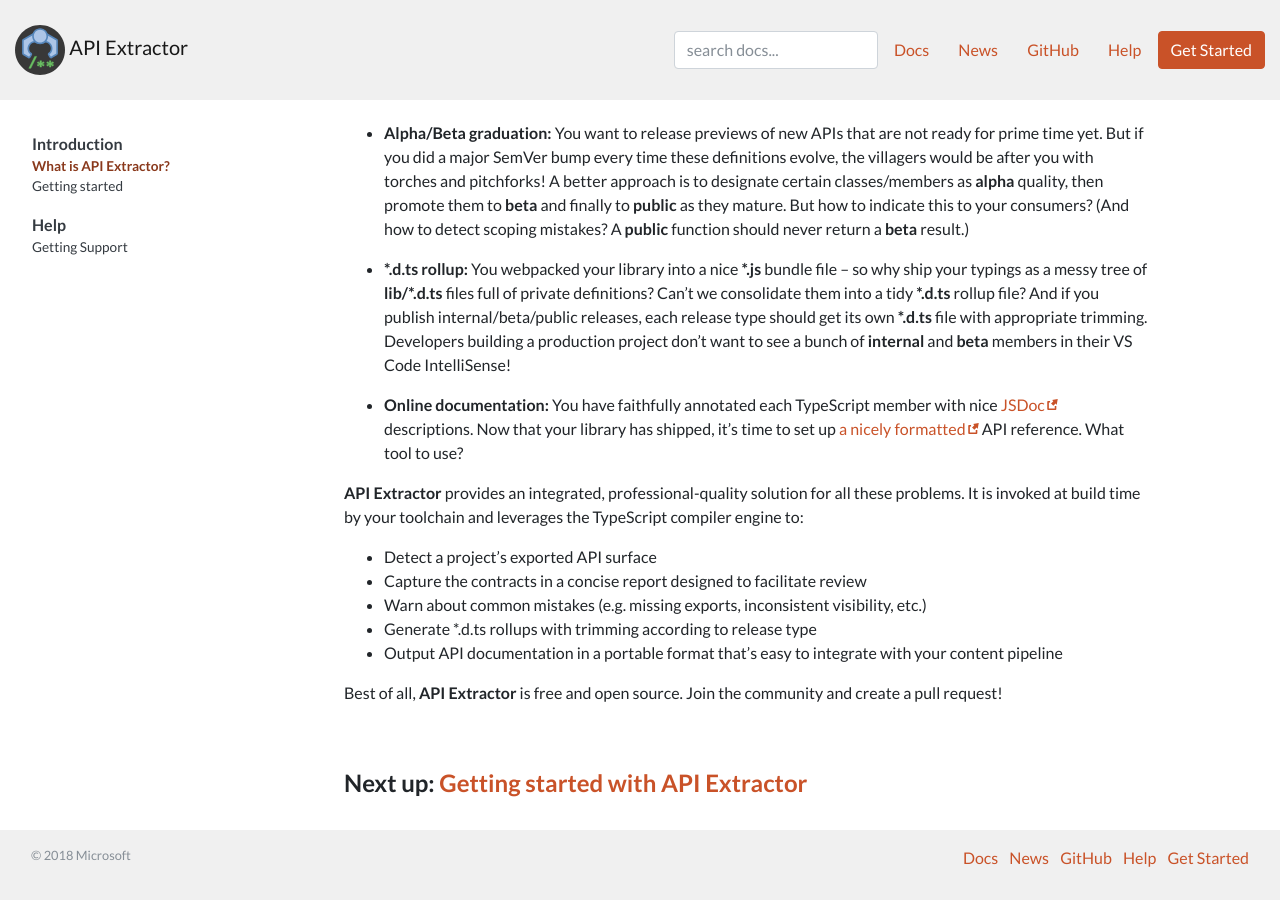
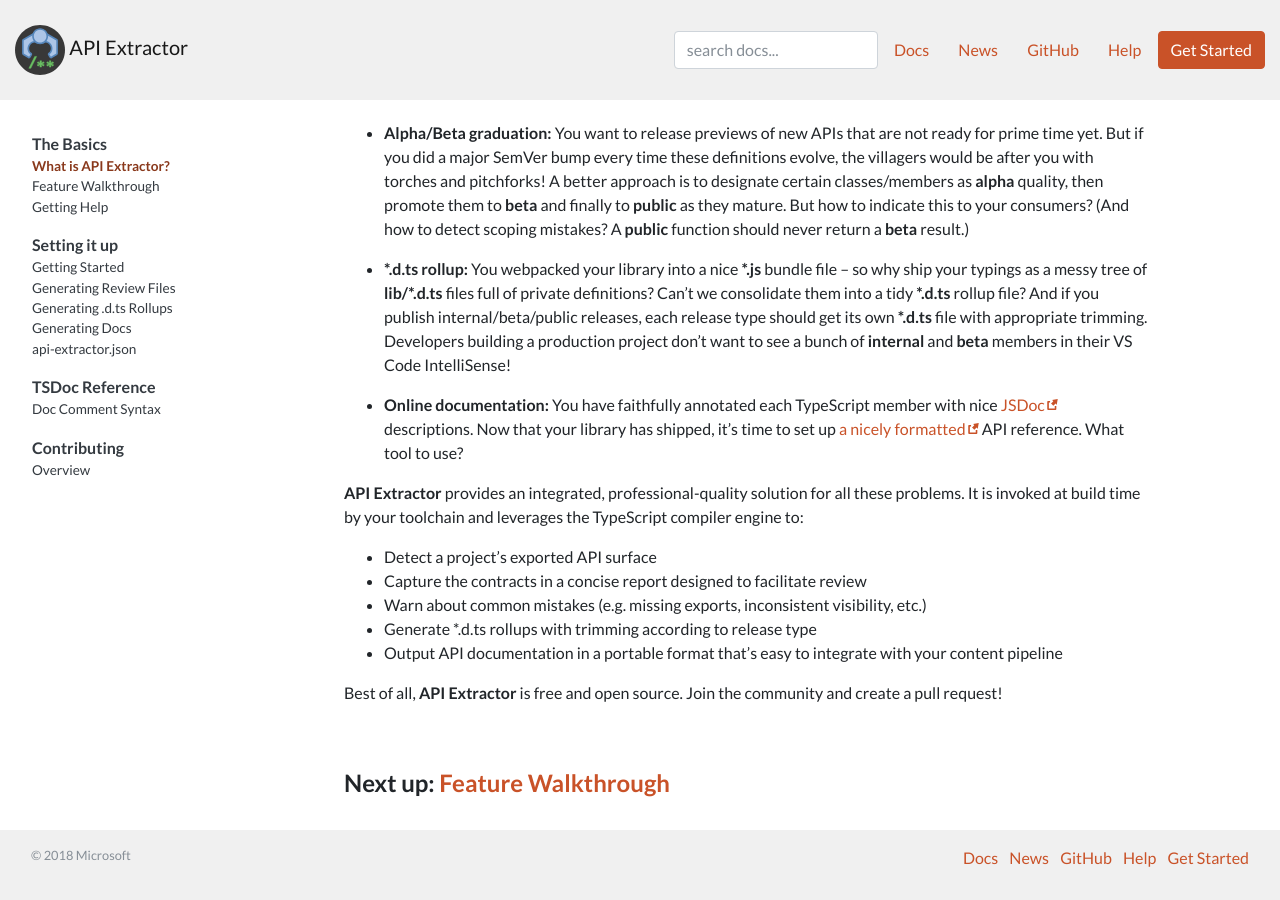
Before and after one commit to microsoft/api-extractor.com-website, a Jekyll site: the page built from pages/basics/intro.md, in a window 1280 px wide and 900 px high, scrolled down 683 px. Built offline with Jekyll 4.4.1, drawn with Linux system fonts in a browser that asks for light colours; nearby versions of some CDN libraries; comment, search, counter and statistics services are not loaded.

Commit message:
Set up basic navigation skeleton

```diff
--- a/_data/links.yaml
+++ b/_data/links.yaml
@@ -1,5 +1,5 @@
-masthead_learn_more: /pages/intro/welcome
+masthead_learn_more: /pages/basics/intro
 
-masthead_get_started: /pages/intro/get_started
+masthead_get_started: /pages/setup/get_started
 
 edit_this_page_base_url: https://github.com/Microsoft/api-extractor.com-website/edit/master/
--- a/_data/navigation.yaml
+++ b/_data/navigation.yaml
@@ -1,30 +1,50 @@
 
 top_nav:
   - title: Docs
-    url: /pages/intro/welcome
+    url: /pages/basics/intro
 
   - title: News
     url: /pages/news
 
   - title: GitHub
-    url: /pages/contributing
+    url: /pages/contributing/overview
 
   - title: Help
-    url: /pages/help/support
+    url: /pages/basics/help
 
   - title: Get Started
-    url: /pages/intro/get_started
+    url: /pages/setup/get_started
     primary: true
 
 docs_nav:
-  - title: Introduction
+  - title: The Basics
     subitems:
       - title: What is API Extractor?
-        url: /pages/intro/welcome
-      - title: Getting started
-        url: /pages/intro/get_started
+        url: /pages/basics/intro
+      - title: Feature Walkthrough
+        url: /pages/basics/walkthrough
+      - title: Getting Help
+        url: /pages/basics/help
 
-  - title: Help
+  - title: Setting it up
     subitems:
-      - title: Getting Support
-        url: /pages/help/support
+      - title: Getting Started
+        url: /pages/setup/get_started
+      - title: Generating Review Files
+        url: /pages/setup/generating_reviews
+      - title: Generating .d.ts Rollups
+        url: /pages/setup/generating_rollups
+      - title: Generating Docs
+        url: /pages/setup/generating_docs
+      - title: api-extractor.json
+        url: /pages/setup/config_file
+
+  - title: TSDoc Reference
+    subitems:
+      - title: Doc Comment Syntax
+        url: /pages/tsdoc/syntax
+
+  - title: Contributing
+    subitems:
+      - title: Overview
+        url: /pages/contributing/overview
--- a/pages/help/support.md
+++ b/pages/basics/help.md
@@ -1,6 +1,6 @@
 ---
 layout: page
-title: Getting Support
+title: Getting Help
 navigation_source: docs_nav
 ---
 
--- a/pages/intro/welcome.md
+++ b/pages/basics/intro.md
@@ -38,4 +38,4 @@
 <!-- Text above this line should stay in sync with api-extractor's README.md file -->
 <!-- ---------------------------------------------------------------------------- -->
 
-#### Next up: [Getting started with API Extractor]({% link pages/intro/get_started.md %})
+#### Next up: [Feature Walkthrough]({% link pages/basics/walkthrough.md %})
--- /dev/null
+++ b/pages/setup/generating_reviews.md
@@ -0,0 +1,9 @@
+---
+layout: page
+title: Generating Review Files
+navigation_source: docs_nav
+---
+
+Getting Started
+
+#### Next up: [Generating .d.ts Rollups]({% link pages/setup/generating_rollups.md %})
--- /dev/null
+++ b/pages/setup/generating_rollups.md
@@ -0,0 +1,9 @@
+---
+layout: page
+title: Generating .d.ts Rollups
+navigation_source: docs_nav
+---
+
+Getting Started
+
+#### Next up: [Generating Docs]({% link pages/setup/generating_docs.md %})
--- /dev/null
+++ b/pages/setup/get_started.md
@@ -0,0 +1,9 @@
+---
+layout: page
+title: Getting Started
+navigation_source: docs_nav
+---
+
+(Content)
+
+#### Next up: [Generating Review Files]({% link pages/setup/generating_reviews.md %})
--- /dev/null
+++ b/pages/tsdoc/syntax.md
@@ -0,0 +1,7 @@
+---
+layout: page
+title: Doc Comment Syntax
+navigation_source: docs_nav
+---
+
+Getting Started
```
Also changed, not shown: pages/basics/walkthrough.md (added, +9 -0 lines), pages/contributing.md (deleted, +0 -11 lines), pages/contributing/overview.md (renamed from pages/intro/get_started.md, +2 -2 lines), pages/setup/config_file.md (added, +7 -0 lines), pages/setup/generating_docs.md (added, +7 -0 lines).
